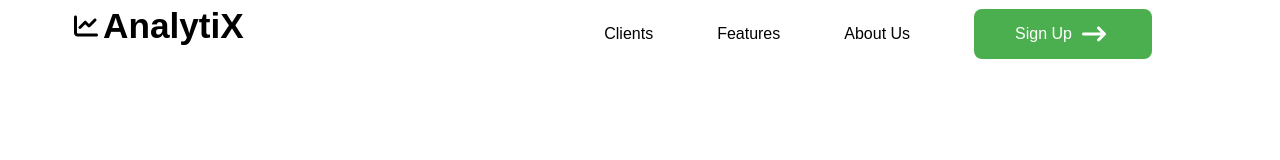
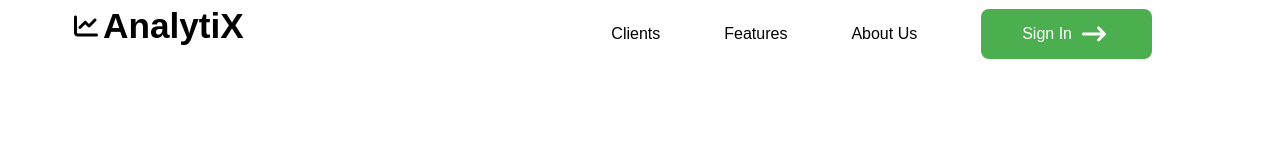
Before and after one commit to Poyetnyax/Data-WebApp, a React (Vite) app: page / in a window 1280 px wide. Shown: the top 160 px of the page. Built offline with nearby package versions, Linux system fonts and the light colour scheme.

Commit message:
Signin (#10)
* BodySection component

* BodySection fixes

* fixes

* signin routing

* routing fix

* routes fixng

* signup, signin pages and fixes

```diff
--- a/src/components/Organisms/Nav/Nav.jsx
+++ b/src/components/Organisms/Nav/Nav.jsx
@@ -1,4 +1,5 @@
 import Button from "../../Atoms/Button/Button";
+import {Link} from 'react-router-dom';
 import "./Nav.css";
 import { FontAwesomeIcon } from "@fortawesome/react-fontawesome";
 import { faChartLine } from "@fortawesome/free-solid-svg-icons";
@@ -19,7 +20,7 @@
           <a href="#clients">Clients</a>
           <a href="#features">Features</a>
           <a href="#about-us">About Us</a>
-          <Button name="Sign Up" link="sign-up"/>
+          <Link to="/sign-in"><Button name="Sign In" /></Link>
         </div>
       </nav>
     </>
```
